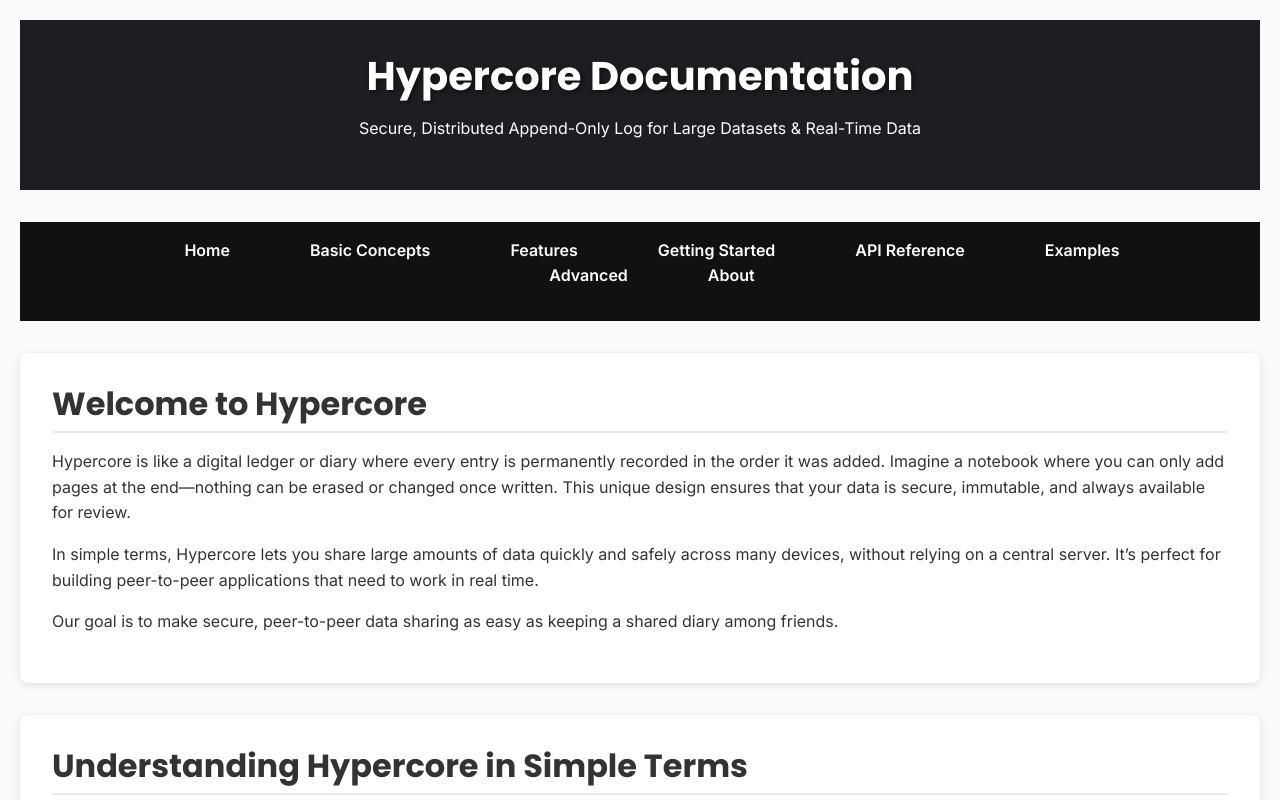
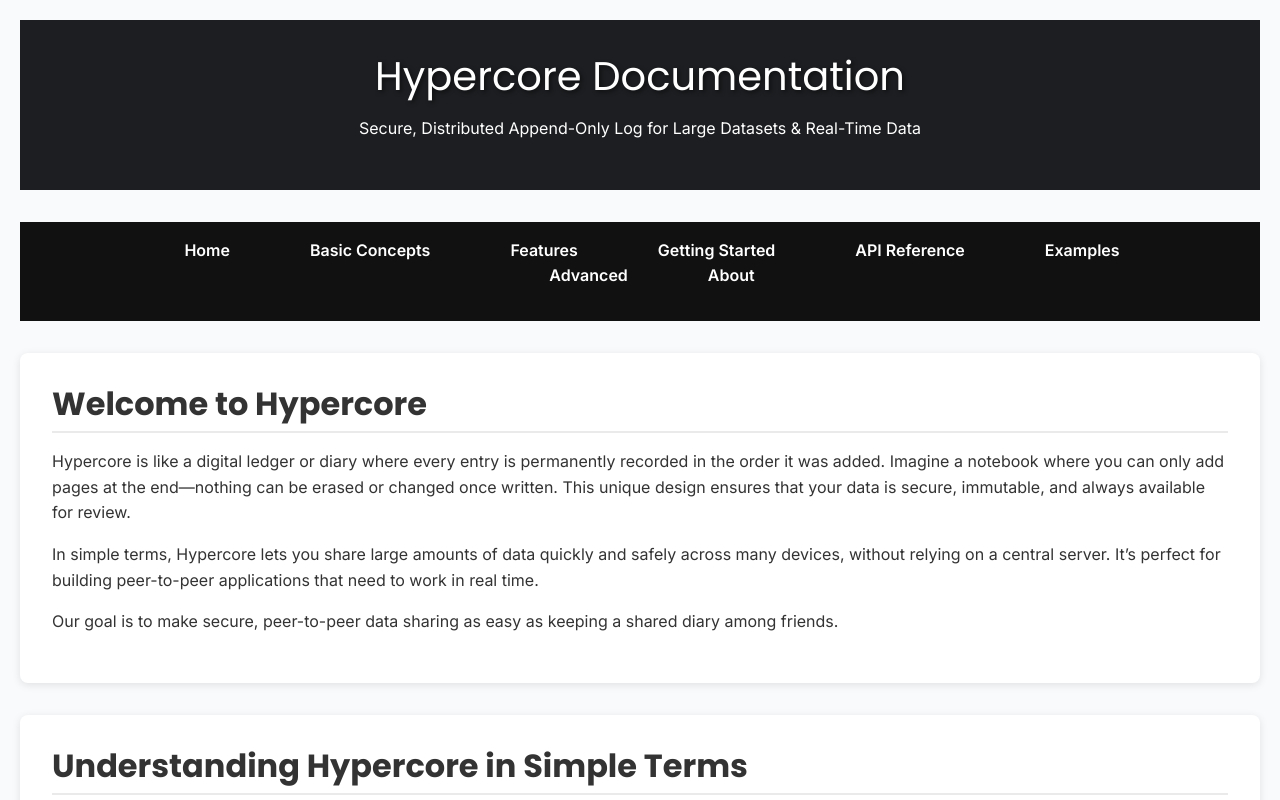
Before and after one commit to SolutionsAsService/LearnHypercore, a plain HTML site: page index.html in a window 1280 px wide. Shown: the top 800 px of the page. Drawn offline with Linux system fonts and the light colour scheme.

Commit message:
change fonts - transition

```diff
--- a/styles.css
+++ b/styles.css
@@ -19,12 +19,20 @@ html {
   scroll-behavior: smooth;
 }
 
+/* Apply a subtle fade-in transition on page load */
 body {
   font-family: 'Inter', sans-serif;
   line-height: 1.6;
   background-color: #f8fafc; /* Light, clean background */
   color: #333;
   padding: 20px;
+  opacity: 0;
+  animation: fadeIn 0.5s ease-in forwards;
+}
+
+@keyframes fadeIn {
+  from { opacity: 0; }
+  to   { opacity: 1; }
 }
 
 /* ------------------------------------------------------
@@ -79,8 +87,8 @@ header {
 header h1 {
   font-size: 2.5rem;
   color: #fff; /* Ensure the title is visible on a dark background */
-  font-weight: bold;
-  text-shadow: 2px 2px 4px rgba(0, 0, 0, 0.5); /* Adds contrast */
+  font-weight: 400; /* Thinner header text for a clean, professional look */
+  text-shadow: 2px 2px 4px rgba(0, 0, 0, 0.5); /* Adds subtle contrast */
 }
 
 /* ------------------------------------------------------
```
